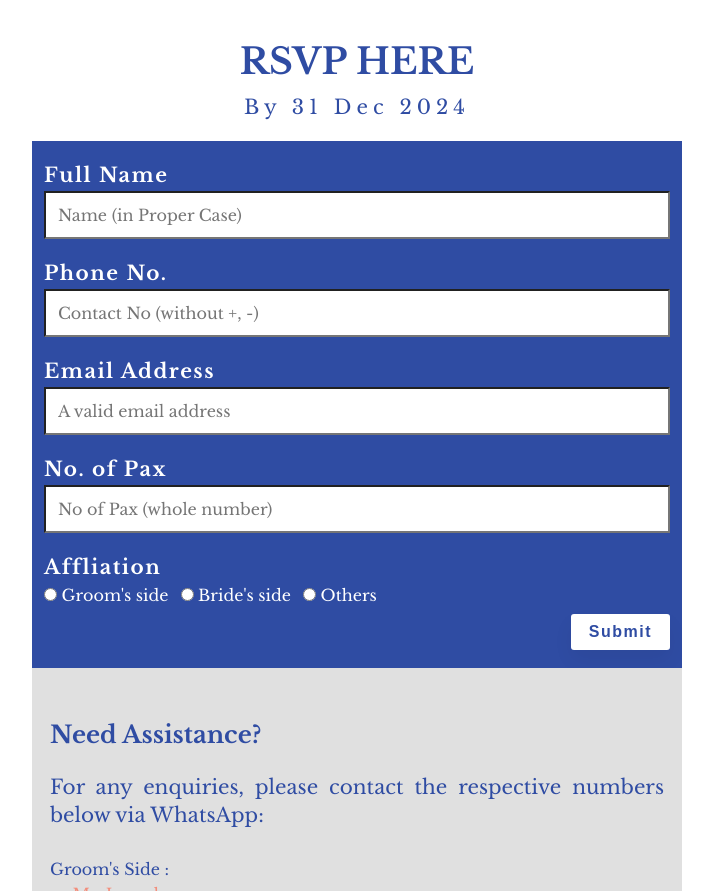
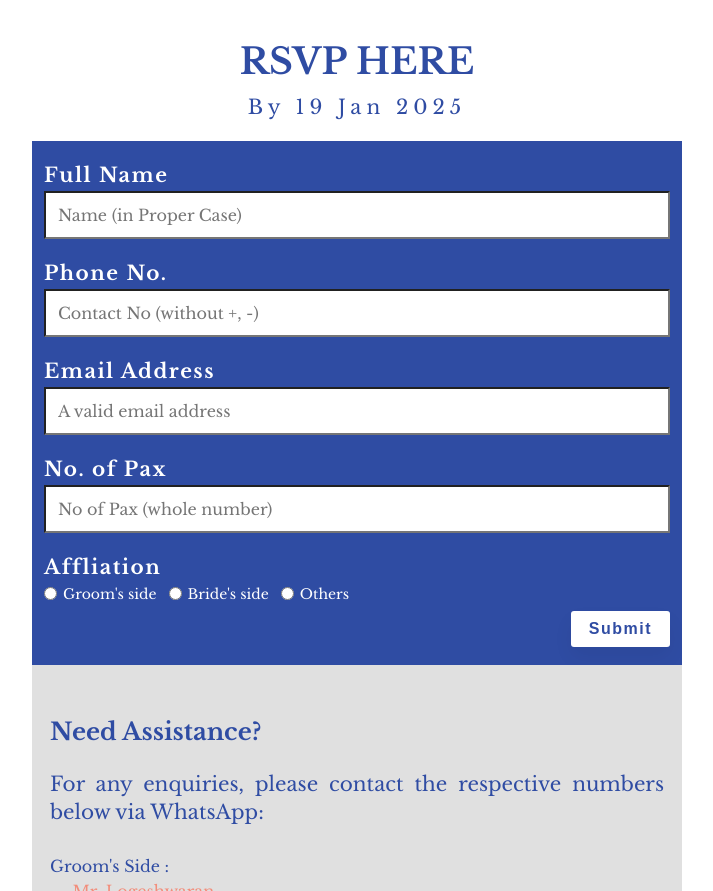
Before and after one commit to HariNath1403/mogen-anusha, a website: page index.html in a window 1280 px wide. Shown: the part 1519-2410 px from the top of the page, without its empty margins (283-996 px from the left). Drawn offline with nearby package versions, Linux system fonts and the light colour scheme.

Commit message:
Radio adjustment

```diff
--- a/index.html
+++ b/index.html
@@ -116,7 +116,7 @@
       <section class="container rsvp section" id="rsvp">
         <div class="rsvp__header">
           <h2 class="rsvp__header--main">RSVP Here</h2>
-          <h2 class="rsvp__header--sub">By 31 Dec 2024</h2>
+          <h2 class="rsvp__header--sub">By 19 Jan 2025</h2>
         </div>
         <form name="submit-to-google-sheet" class="rsvp__form--form">
           <div class="rsvp__form--container">
--- a/sass/pages/_rsvp.scss
+++ b/sass/pages/_rsvp.scss
@@ -64,8 +64,14 @@
         flex-direction: row;
         justify-content: space-around;
         align-items: center;
-        gap: $space-mini;
-        font-size: $text-mini;
+        gap: $space-supersmall;
+        font-size: calc(#{$text-mini + $text-supersmall}/ 2);
+
+        div {
+          display: flex;
+          align-items: center;
+          gap: $space-supersmall;
+        }
 
         label {
           color: $color-black;
```
Also changed, not shown: css/style.css.
